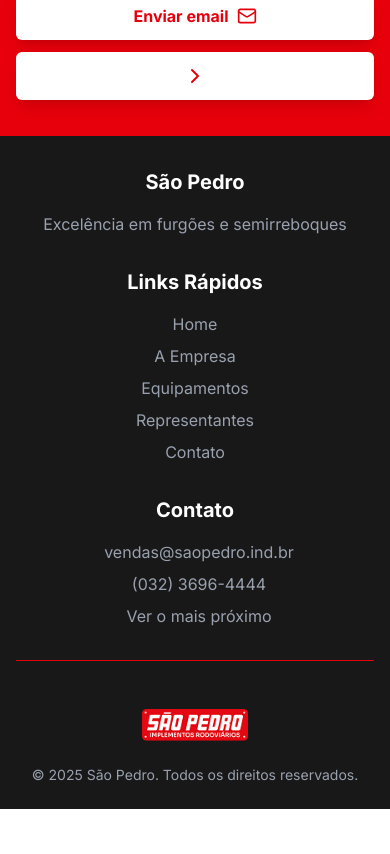
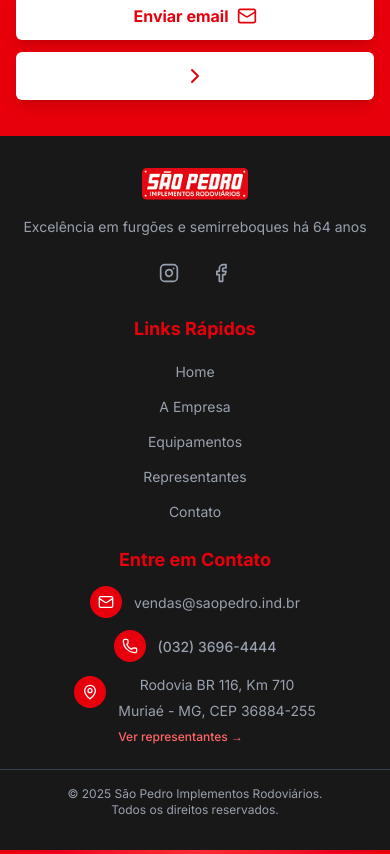
Before and after one commit to leticiasegurasse/site-sao-pedro, a React (Vite) app: page / in a window 390 px wide. Shown: the part 5601-6455 px from the top of the page. Before the commit the page ends 6410 px from the top, so only its background shows below. Built offline with nearby package versions, Linux system fonts and the light colour scheme.

Commit message:
novo footer mais organizado e responsivel

```diff
--- a/src/components/Footer.jsx
+++ b/src/components/Footer.jsx
@@ -1,83 +1,179 @@
 import React from 'react';
 import { Link } from 'react-router-dom';
+import { Phone, Mail, MapPin, Instagram, Facebook } from 'lucide-react';
 import Container from './Container';
 
 const Footer = () => {
+  const currentYear = new Date().getFullYear();
+
   return (
-    <footer className="bg-[#181818] text-white pt-8 md:pt-12 border-t-4 border-red-600">
+    <footer className="bg-[#181818] text-white border-t-4 border-red-600">
+
+      {/* Seção Principal do Footer */}
+      <div className="pt-8 sm:pt-12 pb-6 sm:pb-8">
         <Container>
-        <div className="grid grid-cols-1 sm:grid-cols-2 lg:grid-cols-3 gap-8">
-          <div className="text-center sm:text-left">
-            <h4 className="text-xl font-bold mb-4">São Pedro</h4>
-            <p className="text-gray-400">Excelência em furgões e semirreboques</p>
+          <div className="grid grid-cols-1 sm:grid-cols-2 lg:grid-cols-4 gap-6 sm:gap-8">
+
+            {/* Coluna 1: Informações da Empresa */}
+            <div className="text-center sm:text-left lg:col-span-1">
+              <div className="mb-4 sm:mb-6">
+                <img
+                  src="/images/logo.png"
+                  alt="São Pedro Implementos Rodoviários"
+                  className="h-8 sm:h-10 mx-auto sm:mx-0"
+                />
               </div>
-          <div className="text-center sm:text-left">
-            <h4 className="text-xl font-bold mb-4">Links Rápidos</h4>
-            <ul className="space-y-2">
-              <li>
-                <Link to="/" className="text-gray-400 hover:text-white transition">
-                  Home
-                </Link>
-              </li>
-              <li>
-                <Link to="/empresa" className="text-gray-400 hover:text-white transition">
-                  A Empresa
-                </Link>
-              </li>
-              <li>
-                <Link to="/equipamentos" className="text-gray-400 hover:text-white transition">
-                  Equipamentos
-                </Link>
-              </li>
-              <li>
-                <Link to="/representantes" className="text-gray-400 hover:text-white transition">
-                  Representantes
-                </Link>
-              </li>
-              <li>
-                <Link to="/contato" className="text-gray-400 hover:text-white transition">
-                  Contato
-                </Link>
-              </li>
-            </ul>
-          </div>
-          <div className="text-center sm:text-left sm:col-span-2 lg:col-span-1">
-            <h4 className="text-xl font-bold mb-4">Contato</h4>
-            <ul className="space-y-2 text-gray-400">
-              <li className="flex items-center justify-center sm:justify-start gap-2 flex-wrap">
-                <i className="fas fa-envelope flex-shrink-0"></i>
-                <span className="break-all">vendas@saopedro.ind.br</span>
-              </li>
-              <li className="flex items-center justify-center sm:justify-start gap-2">
-                <i className="fas fa-phone flex-shrink-0"></i>
-                <span>(032) 3696-4444</span>
-              </li>
-              <li className="flex items-center justify-center sm:justify-start gap-2">
-                <i className="fas fa-map-marker-alt flex-shrink-0"></i>
-                <Link to="/representantes" className="hover:text-white transition">
-                  Ver o mais próximo
-                </Link>
-              </li>
-            </ul>
+
+              <p className="text-gray-400 text-sm sm:text-base leading-relaxed">
+                Excelência em furgões e semirreboques há 64 anos
+              </p>
+
+              {/* Redes Sociais - Mobile */}
+              <div className="flex justify-center sm:justify-start space-x-4 mt-4 sm:hidden">
+                <a
+                  href="#"
+                  className="text-gray-400 hover:text-white transition-colors p-2 rounded-full hover:bg-red-600"
+                  aria-label="Instagram"
+                >
+                  <Instagram className="w-5 h-5" />
+                </a>
+                <a
+                  href="#"
+                  className="text-gray-400 hover:text-white transition-colors p-2 rounded-full hover:bg-red-600"
+                  aria-label="Facebook"
+                >
+                  <Facebook className="w-5 h-5" />
+                </a>
               </div>
             </div>
-        <div className="flex flex-col md:flex-row items-center justify-between border-t border-red-600 mt-8 md:mt-12 py-6 md:py-8 gap-6">
-          <div className="order-2 md:order-1">
-            <img src="/images/logo.png" alt="São Pedro Implementos Rodoviários" className="h-8 md:h-10" />
+
+            {/* Coluna 2: Links Rápidos */}
+            <div className="text-center sm:text-left">
+              <h4 className="text-lg sm:text-xl font-bold mb-3 sm:mb-4 text-red-600">
+                Links Rápidos
+              </h4>
+              <nav className="space-y-2 sm:space-y-3">
+                {[
+                  { to: '/', label: 'Home' },
+                  { to: '/empresa', label: 'A Empresa' },
+                  { to: '/equipamentos', label: 'Equipamentos' },
+                  { to: '/representantes', label: 'Representantes' },
+                  { to: '/contato', label: 'Contato' }
+                ].map((link) => (
+                  <div key={link.to}>
+                    <Link
+                      to={link.to}
+                      className="text-gray-400 hover:text-white transition-colors text-sm sm:text-base inline-flex items-center group"
+                    >
+                      <span className="w-0 group-hover:w-2 h-0.5 bg-red-600 transition-all duration-200 mr-0 group-hover:mr-2"></span>
+                      {link.label}
+                    </Link>
                   </div>
-          <p className="text-gray-400 text-center text-sm order-3 md:order-2">
-            &copy; {new Date().getFullYear()} São Pedro. Todos os direitos reservados.
+                ))}
+              </nav>
+            </div>
+
+            {/* Coluna 3: Contato */}
+            <div className="text-center sm:text-left lg:col-span-2">
+              <h4 className="text-lg sm:text-xl font-bold mb-3 sm:mb-4 text-red-600">
+                Entre em Contato
+              </h4>
+              <div className="space-y-3 sm:space-y-4">
+
+                {/* Email */}
+                <div className="flex items-center justify-center sm:justify-start group">
+                  <div className="flex items-center justify-center w-8 h-8 bg-red-600 rounded-full mr-3 group-hover:scale-110 transition-transform">
+                    <Mail className="w-4 h-4 text-white" />
+                  </div>
+                  <div>
+                    <a
+                      href="mailto:vendas@saopedro.ind.br"
+                      className="text-gray-400 hover:text-white transition-colors text-sm sm:text-base break-all"
+                    >
+                      vendas@saopedro.ind.br
+                    </a>
+                  </div>
+                </div>
+
+                {/* Telefone */}
+                <div className="flex items-center justify-center sm:justify-start group">
+                  <div className="flex items-center justify-center w-8 h-8 bg-red-600 rounded-full mr-3 group-hover:scale-110 transition-transform">
+                    <Phone className="w-4 h-4 text-white" />
+                  </div>
+                  <div>
+                    <a
+                      href="tel:03236964444"
+                      className="text-gray-400 hover:text-white transition-colors text-sm sm:text-base font-medium"
+                    >
+                      (032) 3696-4444
+                    </a>
+                  </div>
+                </div>
+
+                {/* Localização */}
+                <div className="flex items-start justify-center sm:justify-start group">
+                  <div className="flex items-center justify-center w-8 h-8 bg-red-600 rounded-full mr-3 mt-0.5 group-hover:scale-110 transition-transform flex-shrink-0">
+                    <MapPin className="w-4 h-4 text-white" />
+                  </div>
+                  <div className="flex flex-col space-y-1">
+                    <span className="text-gray-400 text-sm sm:text-base leading-relaxed">
+                      Rodovia BR 116, Km 710
+                    </span>
+                    <span className="text-gray-400 text-sm sm:text-base">
+                      Muriaé - MG, CEP 36884-255
+                    </span>
+                    <Link
+                      to="/representantes"
+                      className="text-red-400 hover:text-red-300 transition-colors text-xs sm:text-sm font-medium inline-flex items-center mt-1"
+                    >
+                      Ver representantes →
+                    </Link>
+                  </div>
+                </div>
+              </div>
+            </div>
+          </div>
+        </Container>
+      </div>
+
+      {/* Seção Inferior do Footer */}
+      <div className="border-t border-gray-700 py-4 sm:py-6">
+        <Container>
+          <div className="flex flex-col items-center space-y-4 sm:space-y-0 sm:flex-row sm:justify-between">
+
+            {/* Copyright */}
+            <div className="order-2 sm:order-1 text-center sm:text-left">
+              <p className="text-gray-400 text-xs sm:text-sm">
+                &copy; {currentYear} São Pedro Implementos Rodoviários.
+                <span className="block sm:inline sm:ml-1">
+                  Todos os direitos reservados.
+                </span>
               </p>
-          <div className="flex space-x-4 order-1 md:order-3">
-            <a href="#" className="text-gray-400 hover:text-white transition">
-              <i className="fab fa-instagram text-2xl"></i>
+            </div>
+
+            {/* Redes Sociais - Desktop */}
+            <div className="order-1 sm:order-2 hidden sm:flex space-x-3">
+              <a
+                href="#"
+                className="text-gray-400 hover:text-white transition-all duration-200 p-2 rounded-full hover:bg-red-600 transform hover:scale-110"
+                aria-label="Instagram"
+              >
+                <Instagram className="w-5 h-5" />
               </a>
-            <a href="#" className="text-gray-400 hover:text-white transition">
-              <i className="fab fa-facebook text-2xl"></i>
+              <a
+                href="#"
+                className="text-gray-400 hover:text-white transition-all duration-200 p-2 rounded-full hover:bg-red-600 transform hover:scale-110"
+                aria-label="Facebook"
+              >
+                <Facebook className="w-5 h-5" />
               </a>
             </div>
           </div>
         </Container>
+      </div>
+
+      {/* Linha decorativa */}
+      <div className="h-1 bg-gradient-to-r from-red-600 via-red-500 to-red-600"></div>
     </footer>
   );
 };
--- a/src/mocks/representantesMock.js
+++ b/src/mocks/representantesMock.js
@@ -1,7 +1,5 @@
-// src/mocks/representantesMock.js
+const contatos = {
 
-const contatos = {
-  // Estados com múltiplos representantes
   'SP': [
     {
       nome: 'Jacinto Ferreira',
```
Lines whose indentation alone changed are shown as unchanged.
